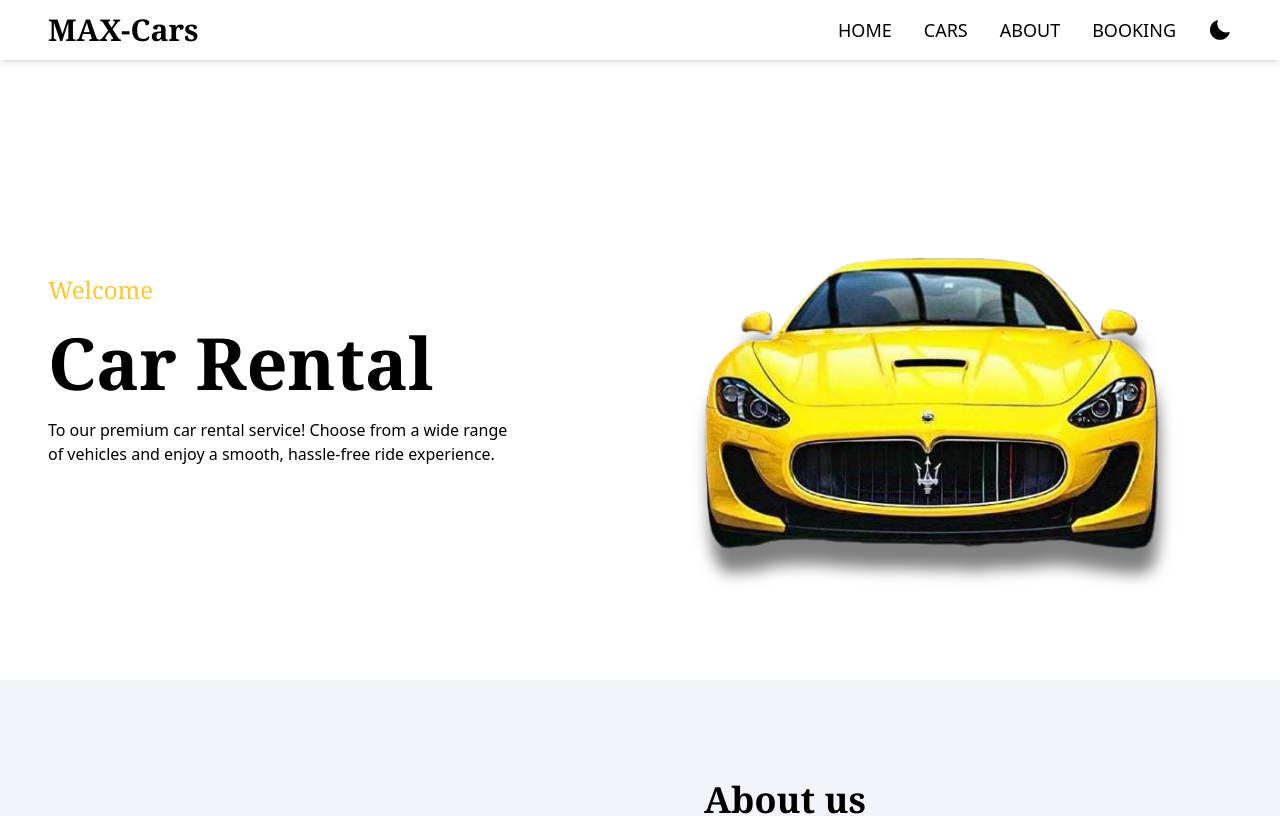
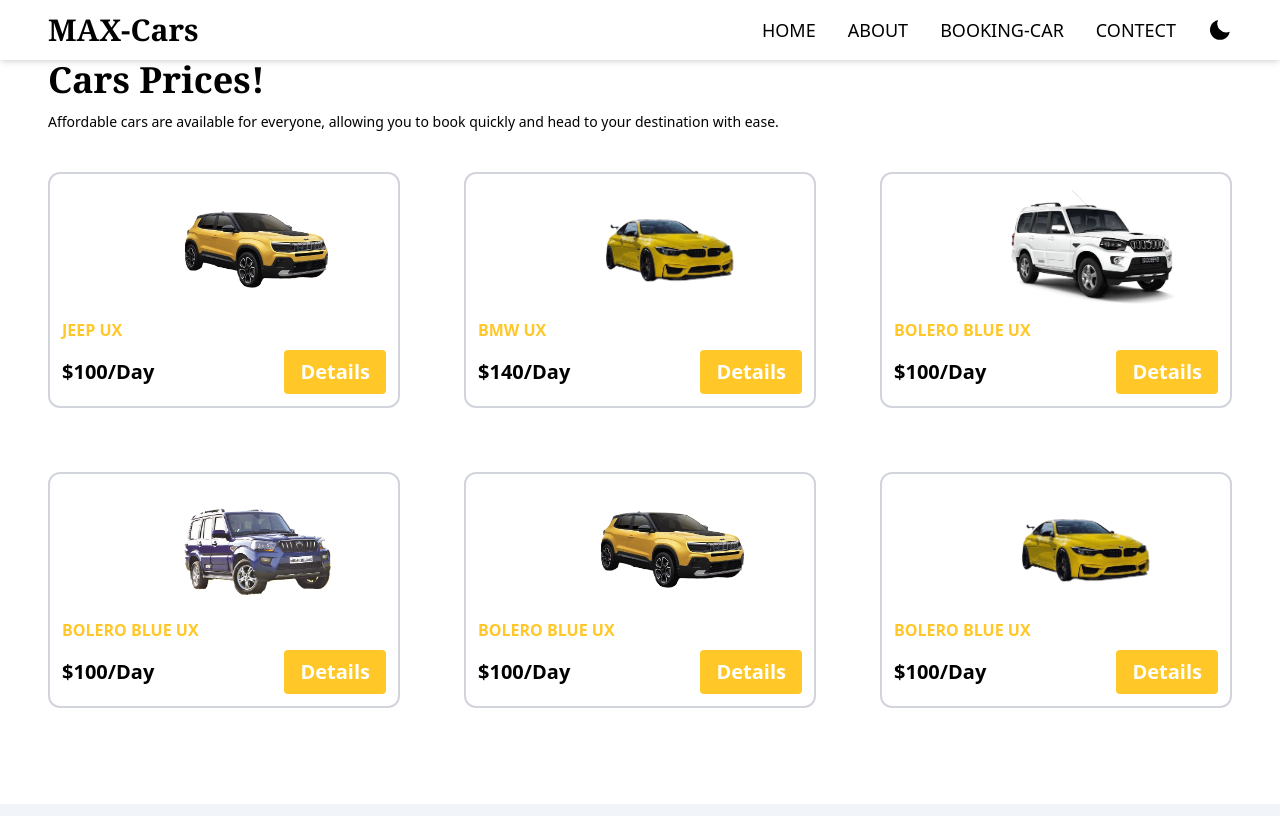
Before and after one commit to abhigoud098/Car-Rental-Website, a React (Vite) app in the folder my-project/: page /booking-car in a window 1280 px wide. Shown: the top 816 px of the page. Built offline with nearby package versions, Linux system fonts and the light colour scheme.

Commit message:
Add fils

```diff
--- a/my-project/package.json
+++ b/my-project/package.json
@@ -14,7 +14,7 @@
     "react": "^18.3.1",
     "react-dom": "^18.3.1",
     "react-icons": "^5.3.0",
-    "react-router-dom": "^6.26.2"
+    "react-router-dom": "^6.27.0"
   },
   "devDependencies": {
     "@eslint/js": "^9.9.0",
@@ -29,6 +29,6 @@
     "globals": "^15.9.0",
     "postcss": "^8.4.41",
     "tailwindcss": "^3.4.10",
-    "vite": "^5.4.7"
+    "vite": "^5.4.8"
   }
 }
--- a/my-project/src/App.jsx
+++ b/my-project/src/App.jsx
@@ -1,8 +1,9 @@
-import React, {Component, useEffect, useState } from "react";
+import React, { useEffect, useState } from "react";
 import AOS from "aos";
 import "aos/dist/aos.css";
+import { BrowserRouter, Routes, Route } from "react-router-dom";
 
-// Component import
+// Component imports
 import Navbar from "./components/Navbar/Navbar";
 import Hero from "./components/Hero/Hero";
 import About from "./components/About/About";
@@ -14,7 +15,7 @@
 import Footer from "./components/Footer/Footer";
 
 const App = () => {
-  // dark mode start
+  // Dark mode state
   const [theme, setTheme] = useState(
     localStorage.getItem("theme") ? localStorage.getItem("theme") : "light"
   );
@@ -30,9 +31,8 @@
     }
   }, [theme]);
 
-  // dark mode end
-
-  React.useEffect(() => {
+  // Initialize AOS
+  useEffect(() => {
     AOS.init({
       offset: 100,
       duration: 800,
@@ -41,10 +41,21 @@
     });
     AOS.refresh();
   }, []);
+
   return (
     <div className="bg-white dark:bg-black dark:text-white text-black overflow-x-hidden">
+      <BrowserRouter>
+        {/* Navbar should be outside of Routes so it shows on all pages */}
         <Navbar theme={theme} setTheme={setTheme} />
-      <Hero theme={theme} />
+
+        {/* Define routes for different components */}
+        <Routes>
+          <Route path="/" element={<Hero theme={theme} />} />
+          <Route path="/about" element={<About />} />
+          <Route path="/booking-car" element={<CarList/>} />
+          <Route path="/contect" element={<Contact/>} />
+        </Routes>
+
         <About />
         <Services />
         <CarList />
@@ -52,6 +63,7 @@
         <AppStoreBanner />
         <Contact />
         <Footer />
+      </BrowserRouter>
     </div>
   );
 };
--- a/my-project/src/components/About/About.jsx
+++ b/my-project/src/components/About/About.jsx
@@ -22,7 +22,7 @@
                 About us
               </h1>
               <p data-aos="fade-up" className="leading-8 tracking-wide">
-                At [MAX-Cars], we are committed to providing a seamless and
+                At MAX-Cars, we are committed to providing a seamless and
                 affordable car rental experience. Whether you're looking for a
                 compact city car, a luxurious sedan, or a spacious SUV, our
                 diverse fleet has something for every journey. We pride
--- a/my-project/src/components/CarList/CarList.jsx
+++ b/my-project/src/components/CarList/CarList.jsx
@@ -2,6 +2,9 @@
 import whiteCar from "../../assets/car1.png";
 import car2 from "../../assets/car2.png";
 import car3 from "../../assets/car5.png";
+import car6 from "../../assets/car6.png";
+import car7 from "../../assets/car1.png";
+import car8 from "../../assets/car2.png";
 
 const carList = [
   {
@@ -20,6 +23,24 @@
     name: "BOLERO BLUE UX",
     price: 100,
     image: car3,
+    details: "Elegant Bolero UX with a white finish, ready for family trip.",
+  },
+  {
+    name: "BOLERO BLUE UX",
+    price: 100,
+    image: car6,
+    details: "Elegant Bolero UX with a white finish, ready for family trip.",
+  },
+  {
+    name: "BOLERO BLUE UX",
+    price: 100,
+    image: car7,
+    details: "Elegant Bolero UX with a white finish, ready for family trip.",
+  },
+  {
+    name: "BOLERO BLUE UX",
+    price: 100,
+    image: car8,
     details: "Elegant Bolero UX with a white finish, ready for family trip.",
   },
 ];
@@ -63,7 +84,7 @@
     e.preventDefault();
     setBookedDetails({ userName, contactNumber, days });
     setNotification({
-      message: `You have successfully booked ${selectedCar.name} for ${days} day(s). Total: $${selectedCar.price * days}.`,
+      message: `You have successfully booked ${selectedCar.name} for ${days} day(s). Total: ${selectedCar.price * days}.`,
       type: "success",
     });
     closeDetails();
@@ -93,7 +114,7 @@
           Cars Prices!
         </h1>
         <p data-aos="fade-up" data-aos-delay="400" className="text-sm pb-10">
-          "Affordable cars are available for everyone, allowing you to book quickly and head to your destination with ease."
+          Affordable cars are available for everyone, allowing you to book quickly and head to your destination with ease.
         </p>
 
         <div>
--- a/my-project/src/components/Navbar/Navbar.jsx
+++ b/my-project/src/components/Navbar/Navbar.jsx
@@ -2,29 +2,29 @@
 import { BiSolidSun, BiSolidMoon } from "react-icons/bi";
 import { HiMenuAlt3, HiMenuAlt1 } from "react-icons/hi";
 import ResponsiveMenu from "./ResponsiveMenu";
+import { Link } from "react-router-dom";
 
 export const Navlinks = [
   {
     id: 1,
     name: "HOME",
-    link: "home",
+    link: "/",
   },
   {
     id: 2,
-    name: "CARS",
-    link: "cars",
+    name: "ABOUT",
+    link: "/about",
   },
   {
     id: 3,
-    name: "ABOUT",
-    link: "about",
+    name: "BOOKING-CAR",
+    link: "/booking-car",
   },
   {
     id: 4,
-    name: "BOOKING",
-    link: "booking",
+    name: "CONTECT",
+    link: "/contect",
   },
-
 ];
 
 const Navbar = ({ theme, setTheme }) => {
@@ -34,17 +34,8 @@
     setShowMenu(!showMenu);
   };
 
-  const scrollToSection = (link) => {
-    const section = document.getElementById(link);
-    if (section) {
-      section.scrollIntoView({ behavior: "smooth" });
-    }
-  };
-
   return (
-    <div
-      className="relative z-10 shadow-md w-full dark:bg-black dark:text-white duration-300"
-    >
+    <div className="relative z-10 shadow-md w-full dark:bg-black dark:text-white duration-300">
       <div className="container py-2 md:py-0">
         <div className="flex justify-between items-center">
           <div>
@@ -54,41 +45,41 @@
             <ul className="flex items-center gap-8">
               {Navlinks.map(({ id, name, link }) => (
                 <li key={id} className="py-4">
-                  <a
-                    href={`#${link}`} // Add the '#' to create the link
-                    onClick={() => scrollToSection(link)} // Handle the click
+                  <Link
+                    to={link} // Use Link instead of <a> for client-side routing
                     className="text-lg font-medium hover:text-primary py-2 hover:border-b-2 hover:border-primary transition-colors duration-500"
                   >
                     {name}
-                  </a>
+                  </Link>
                 </li>
               ))}
-              {/* DarkMode feature implement */}
+              {/* DarkMode feature */}
               {theme === "dark" ? (
                 <BiSolidSun
                   onClick={() => setTheme("light")}
-                  className="text-2xl"
+                  className="text-2xl cursor-pointer"
                 />
               ) : (
                 <BiSolidMoon
                   onClick={() => setTheme("dark")}
-                  className="text-2xl"
+                  className="text-2xl cursor-pointer"
                 />
               )}
             </ul>
           </nav>
-          {/* Mobile view  */}
-          <div className="flex items-center gap-4 md:hidden ">
-            {/* dark mode */}
+
+          {/* Mobile view */}
+          <div className="flex items-center gap-4 md:hidden">
+            {/* Dark mode toggle */}
             {theme === "dark" ? (
               <BiSolidSun
                 onClick={() => setTheme("light")}
-                className="text-2xl"
+                className="text-2xl cursor-pointer"
               />
             ) : (
               <BiSolidMoon
                 onClick={() => setTheme("dark")}
-                className="text-2xl"
+                className="text-2xl cursor-pointer"
               />
             )}
             {/* Mobile Hamburger icon */}
@@ -108,6 +99,7 @@
           </div>
         </div>
       </div>
+      {/* Responsive Menu for Mobile */}
       <ResponsiveMenu showMenu={showMenu} />
     </div>
   );
```
Also changed, not shown: 1 other file (tests, documents, lock files or other folders). Lines whose indentation alone changed are shown as unchanged.
